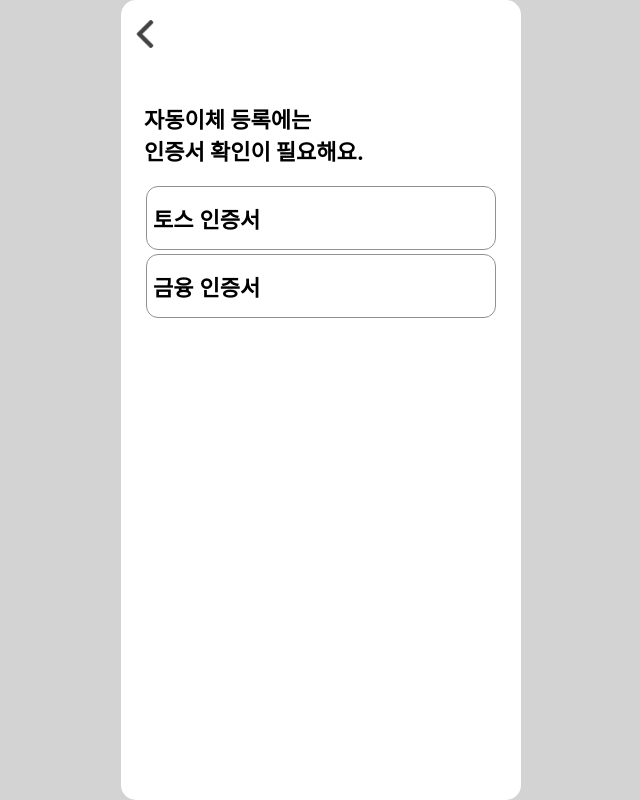
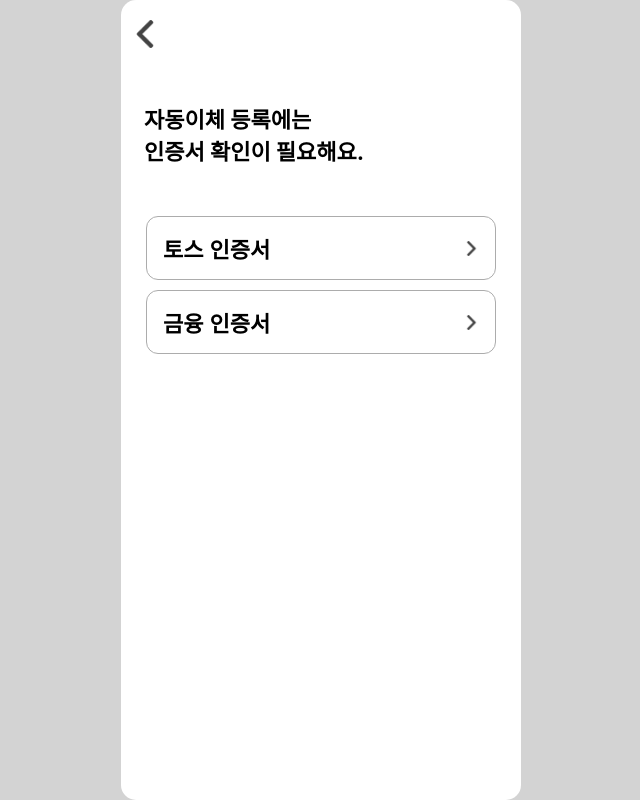
Before and after one commit to inthhh/bufl_fe, a React (Create React App) app: page /money-split/authentication in a window 1280 px wide. Shown: the whole page, without its empty margins (319-959 px from the left). Built offline with nearby package versions, Linux system fonts and the light colour scheme.

Commit message:
style: final process 스타일 수정

```diff
--- a/src/MoneySplit/final_process/Authentication.tsx
+++ b/src/MoneySplit/final_process/Authentication.tsx
@@ -2,6 +2,7 @@
 import "../splitStyle.css";
 import { useNavigate } from "react-router-dom";
 import MoveBack from "../MoveBack";
+import RightArrow from "../img/right-arrow.png";
 
 const Authentication: React.FC = () => {
   const [isFinish, setIsFinish] = React.useState(false);
@@ -18,12 +19,20 @@
             자동이체 등록에는 <br />
             인증서 확인이 필요해요.
           </div>
-          <button className="big_btn" type="button" onClick={() => clickForToss()}>
-            토스 인증서
-          </button>
-          <button className="big_btn" type="button">
-            금융 인증서
-          </button>
+          <div style={{ marginTop: "50px" }}>
+            <button className="big_btn" type="button" onClick={() => clickForToss()}>
+              <div className="list_div" style={{ padding: "0 10px" }}>
+                토스 인증서
+                <img src={RightArrow} alt="" width={15} />
+              </div>
+            </button>
+            <button className="big_btn" type="button" style={{ marginTop: "10px" }}>
+              <div className="list_div" style={{ padding: "0 10px" }}>
+                금융 인증서
+                <img src={RightArrow} alt="" width={15} />
+              </div>
+            </button>
+          </div>
         </div>
       </div>
     </div>
--- a/src/MoneySplit/final_process/SplitFinish.tsx
+++ b/src/MoneySplit/final_process/SplitFinish.tsx
@@ -12,8 +12,10 @@
     <div className="center_wrap">
       <div>
         <div className="center_wrap">
-          <div className="black_title" style={{ fontSize: "24px" }}>
-            월급 쪼개기 설정이 끝났어요!
+          <div className="black_title_big center_text" style={{ marginTop: "150px" }}>
+            월급 쪼개기 설정이
+            <br />
+            끝났어요!
           </div>
         </div>
         <div className="center_wrap" style={{ margin: "20px" }}>
--- a/src/MoneySplit/splitStyle.css
+++ b/src/MoneySplit/splitStyle.css
@@ -58,7 +58,7 @@
 
 .big_btn {
   background-color: white;
-  border: 1px solid #919191;
+  border: 1px solid rgb(172, 172, 172);
   width: 350px;
   height: 64px;
   text-align: left;
```
